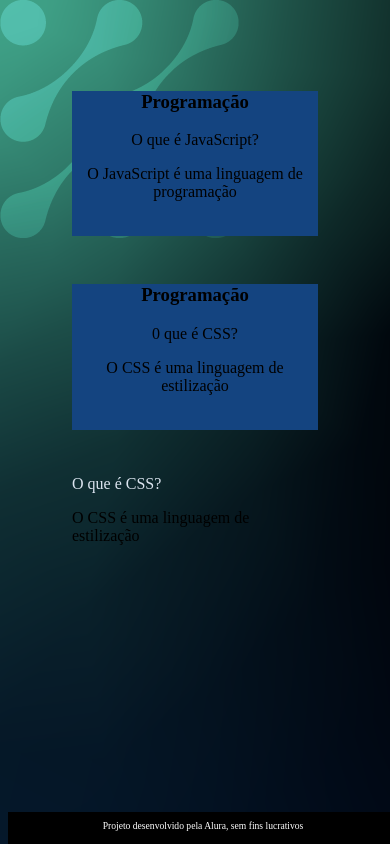
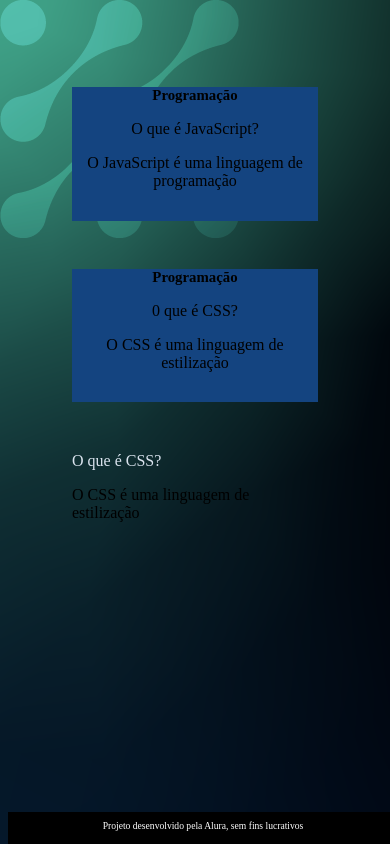
Before and after one commit to Isabelexs/FLASHCARD-2, a plain HTML site: page index.html in a window 390 px wide. Drawn offline with Linux system fonts and the light colour scheme; files that its build step writes are made by us from their sources; files whose address does not match are found by name.

Commit message:
Update style.css

```diff
--- a/style.css
+++ b/style.css
@@ -92,6 +92,6 @@ body{
         flex:1 0 calc(100%-1rem)
     }
     .cartao__conteudo h3{
-        font-size:3.8vw:
+        font-size:3.8vw;
 }
 }
```
